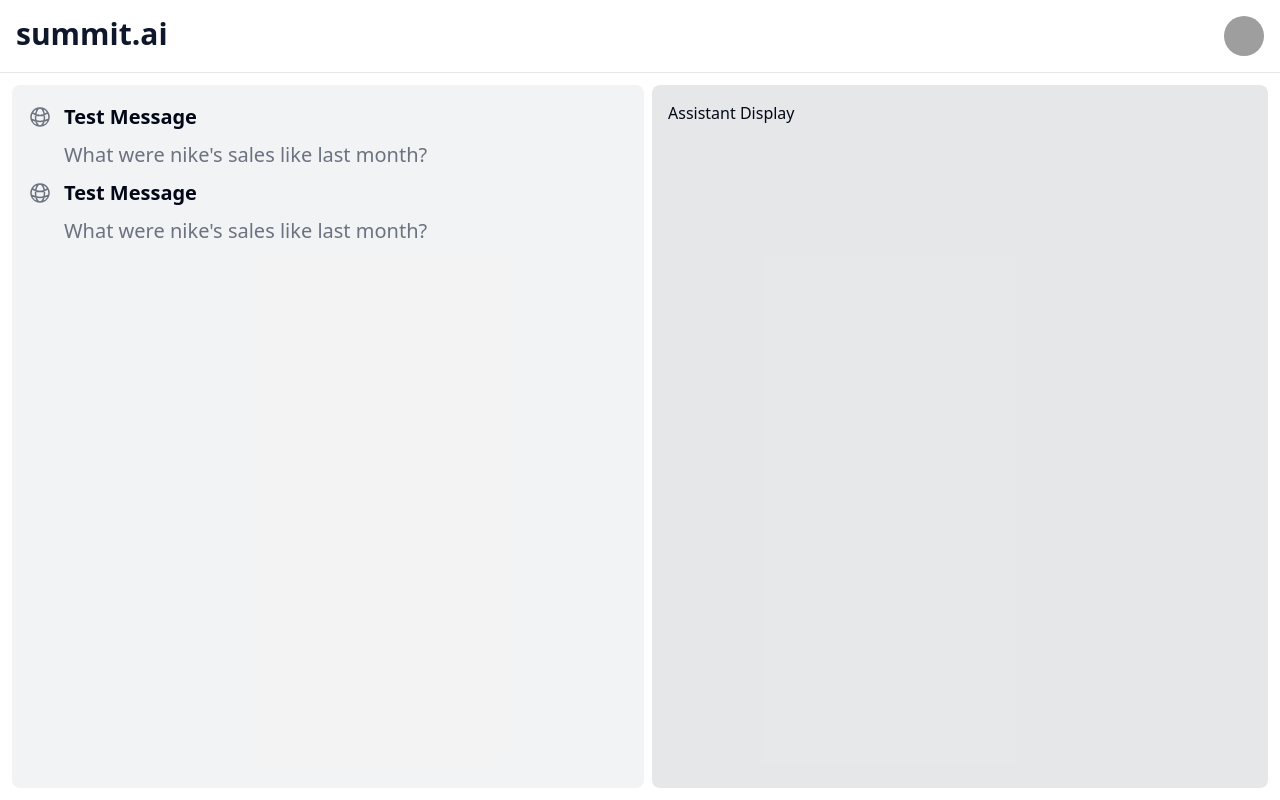
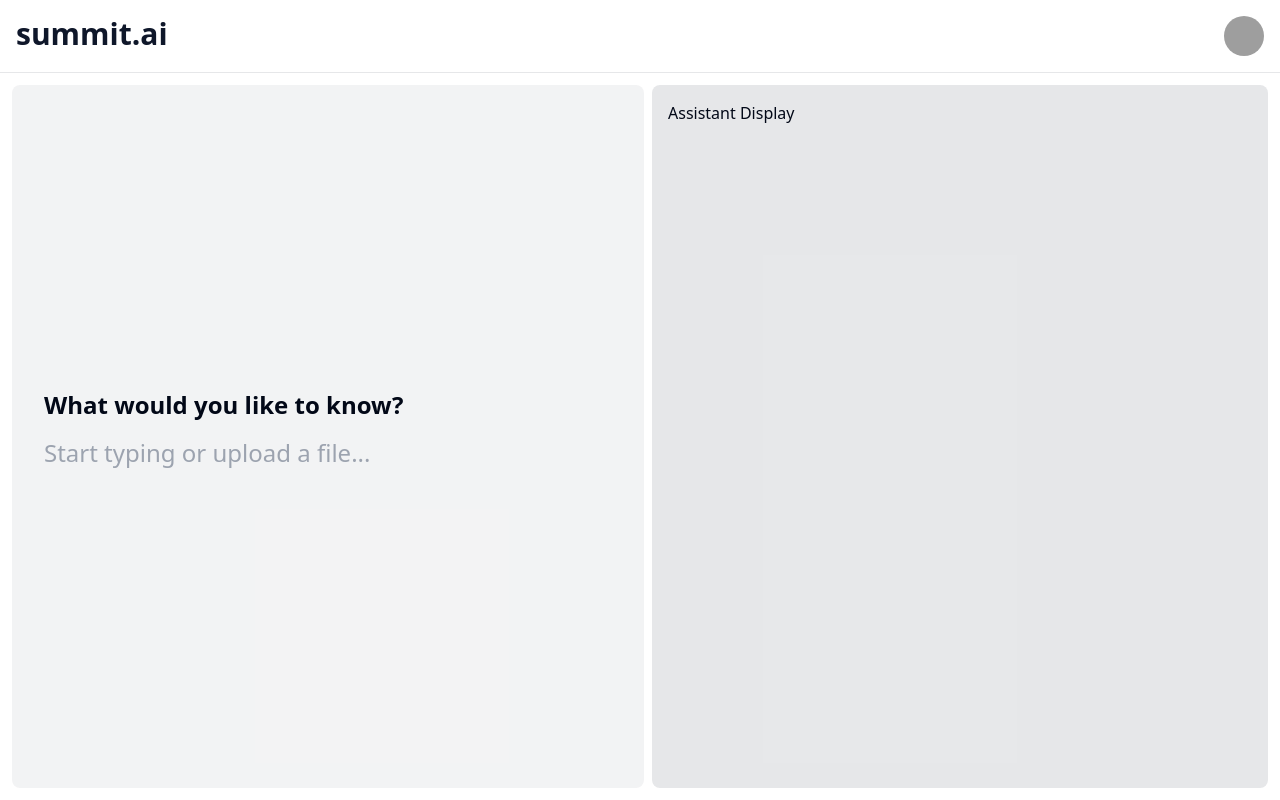
Before and after one commit to mojalil/ai-summary-app, a Next.js app: page /assistant in a window 1280 px wide. Built offline with nearby package versions, Linux system fonts and the light colour scheme; grey boxes are pictures that could not be loaded.

Commit message:
added user input component

```diff
--- a/components/Assistant.tsx
+++ b/components/Assistant.tsx
@@ -3,10 +3,11 @@ import { ChangeEvent, FormEvent, useCallback, useState } from "react";
 import { useDropzone } from "react-dropzone";
 import AssistantMessage from "./AssistantMessage";
 import UserMessage from "./UserMessage";
+import UserInput from "./UserInput";
 
 const Assistant = () => {
   const [conversationStarted, setConversationStarted] = useState(false);
-  const [conversationInput, setConversationInput] = useState(""); // [1
+  const [conversationInput, setConversationInput] = useState("");
 
   const onDrop = useCallback((acceptedFiles: File[]) => {
     // Handle the files here
@@ -31,7 +32,7 @@ const Assistant = () => {
     console.log(conversationInput);
 
     // reset the search input
-    setConversationInput("");
+    // setConversationInput("");
   };
 
   const handleClear = (e: FormEvent<HTMLFormElement>) => {
@@ -47,7 +48,7 @@ const Assistant = () => {
   console.log(`conversationInput: ${conversationInput}`);
 
   // Render the search/upload UI if there's no user input yet
-  if (!true) {
+  if (!conversationStarted) {
     return (
       <div
         {...getRootProps()}
@@ -75,11 +76,12 @@ const Assistant = () => {
   }
 
   return (
-    <div className="assistant">
-      <AssistantMessage  message="Test Message" isLast/>
-      <UserMessage message="What were nike's sales like last month?"/>
-      <AssistantMessage  message="Test Message" isLast/>
-        <UserMessage message="What were nike's sales like last month?"/>
+    <div className="flex flex-col justify-between h-full">
+      <div className=" overflow-auto">
+        <AssistantMessage message="What would you like to know?" isLast />
+        <UserMessage message={conversationInput} />
+      </div>
+      <UserInput />
     </div>
   );
 };
--- /dev/null
+++ b/components/UserInput.tsx
@@ -0,0 +1,57 @@
+import { ChangeEvent, FormEvent, useCallback, useState } from "react";
+import { useDropzone } from "react-dropzone";
+
+
+const UserInput = () => {
+  const [conversationInput, setConversationInput] = useState("");
+
+  const onDrop = useCallback((acceptedFiles: File[]) => {
+    // Handle the files here
+    console.log(acceptedFiles);
+    // Perform actions such as setting state, uploading files, etc.
+  }, []);
+
+  const { getRootProps, getInputProps } = useDropzone({
+    onDrop,
+    noClick: true,
+  });
+
+  const handleInput = (e: ChangeEvent<HTMLInputElement>) => {
+    setConversationInput(e.target.value);
+  };
+
+    const handleSubmit = (e: FormEvent<HTMLFormElement>) => {
+        e.preventDefault();
+
+
+        console.log("Input submitted!");
+        console.log(conversationInput);
+
+        // reset the search input
+        // setConversationInput("");
+      };
+
+
+    return (
+        <div
+        {...getRootProps()}
+        >
+        <form
+          onSubmit={handleSubmit}
+          className="flex flex-col w-full p-4 rounded-lg"
+        >
+          {/* This input is hidden visually but remains accessible, it's needed for the file drop to work */}
+          <input {...getInputProps()} className="hidden" />
+          <input
+            value={conversationInput}
+            onChange={handleInput}
+            type="text"
+            placeholder="Start typing or upload a file..."
+            className="mb-4 bg-transparent focus:outline-none rounded text-xl w-full"
+          />
+        </form>
+        </div>
+    );
+    };
+
+export default UserInput;
```
